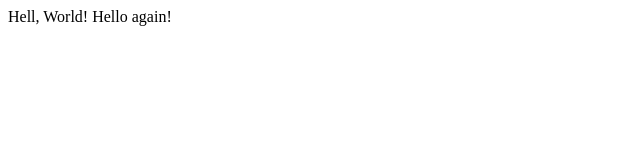
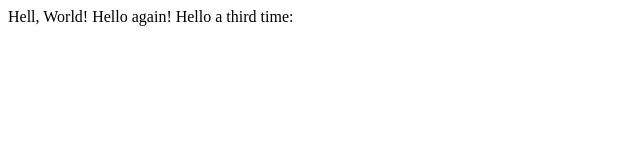
Before and after one commit to robbalert3/Lecture0, a plain HTML site: page index.html in a window 1280 px wide. Shown: the whole page, without its empty margins (0-640 px from the left). Drawn offline with Linux system fonts and the light colour scheme.

Commit message:
Add a third line

```diff
--- a/index.html
+++ b/index.html
@@ -7,7 +7,7 @@
 </head>
 
 <body>
-    Hell, World! Hello again!
+    Hell, World! Hello again! Hello a third time:
 </body>
 
 </html>
```
